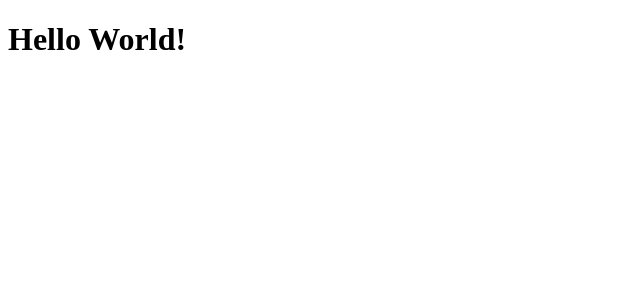
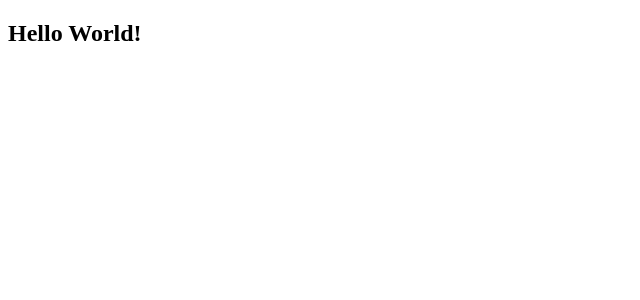
Before and after one commit to dariuskhayyam/exerciseTracker, a React (Create React App) app: page / in a window 1280 px wide. Shown: the top 300 px of the page, without its empty margins (0-640 px from the left). Built offline with nearby package versions, Linux system fonts and the light colour scheme.

Commit message:
added components and App

```diff
--- /dev/null
+++ b/src/App.jsx
@@ -0,0 +1,11 @@
+import React from "react"
+
+class App extends React.Component{
+    render(){
+        return(
+            <h2>Hello World!</h2>
+        )
+    }
+}
+
+export default App
--- a/src/index.js
+++ b/src/index.js
@@ -1,4 +1,5 @@
 import React from "react"
 import ReactDOM from "react-dom"
+import App from "./App"
 
-ReactDOM.render(<h1>Hello World!</h1>, document.getElementById("root"))
+ReactDOM.render(<App />, document.getElementById("root"))
```
Also changed, not shown: src/components/Styles.css (added).
